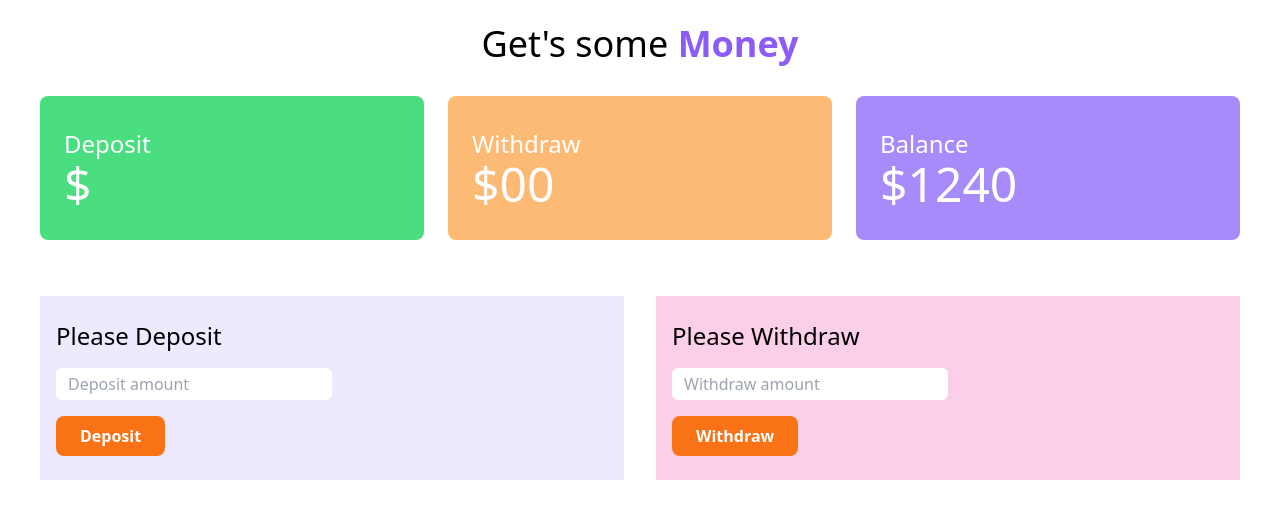
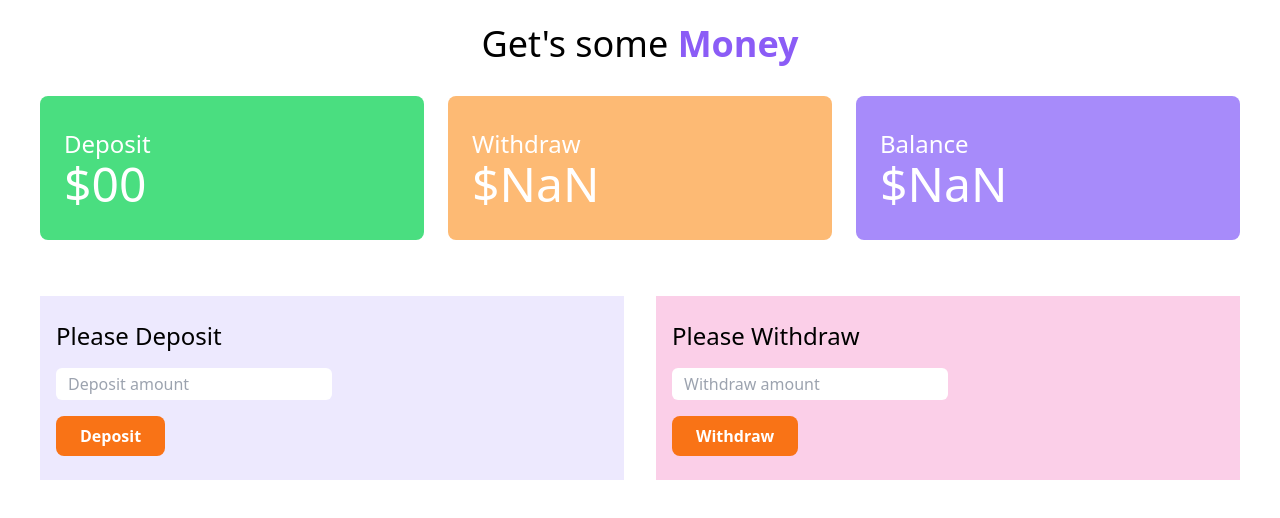
Before and after one commit to laizuakram1/JavaScript-learning-code, a plain HTML site: page DOM/Baap-er-Bank/Bank.html in a window 1280 px wide. Both pictures are taken after a click on the button "Withdraw". Drawn offline with nearby package versions, Linux system fonts and the light colour scheme.

Commit message:
complete baap er bank with dom

```diff
--- a/DOM/Baap-er-Bank/Bank.html
+++ b/DOM/Baap-er-Bank/Bank.html
@@ -16,12 +16,12 @@
             <div class="grid grid-cols-3 gap-6 justify-items-center mt-8">
                 <div class="w-full bg-green-400 px-6 py-8 rounded-lg text-white">
                     <h4 class="text-2xl">Deposit</h4>
-                    <h1 class="text-5xl">$<span id="deposit-card"></span></h1>
+                    <h1 class="text-5xl">$<span id="deposit-card">00</span></h1>
                 </div>
 
                 <div class="w-full bg-orange-300 px-6 py-8 rounded-lg text-white">
                     <h4 class="text-2xl">Withdraw</h4>
-                    <h1 class="text-5xl">$00</h1>
+                    <h1 class="text-5xl">$<span id="withdraw-card">00</span></h1>
                 </div>
 
                 <div class="w-full bg-violet-400 px-6 py-8 rounded-lg text-white">
@@ -50,7 +50,7 @@
     </main>
 
 
-
+    <script src="./index.js"></script>
     <script src="./bank.js"></script>
 </body>
 </html>
--- a/DOM/Baap-er-Bank/bank.js
+++ b/DOM/Baap-er-Bank/bank.js
@@ -25,3 +25,26 @@ document.getElementById('deposit-btn').addEventListener('click', () =>{
 
 
 })
+
+//withdraw and minus balance
+document.getElementById('withdraw-btn').addEventListener('click', () =>{
+
+    //get withdraw amount
+    const withdrawInput = document.getElementById('withdraw-input');
+    const withdrawAmountValue = parseFloat(withdrawInput.value);
+    withdrawInput.value = '';
+
+    //update withdraw card
+    const withdrawCard = document.getElementById('withdraw-card');
+    const withdrawCardValue = parseFloat(withdrawCard.innerText);
+    const withdrawAmountTotal = withdrawCardValue + withdrawAmountValue;
+    withdrawCard.innerText = withdrawAmountTotal;
+
+
+    //add withdraw amount in balance card
+    const balanceCard = document.getElementById('balance-card');
+    const previousBalance = parseFloat(balanceCard.innerText);
+    const newBalance = previousBalance - withdrawAmountValue;
+    balanceCard.innerText = newBalance;
+
+})
```
Also changed, not shown: DOM/Baap-er-Bank/index.html (+1 -1 lines).
